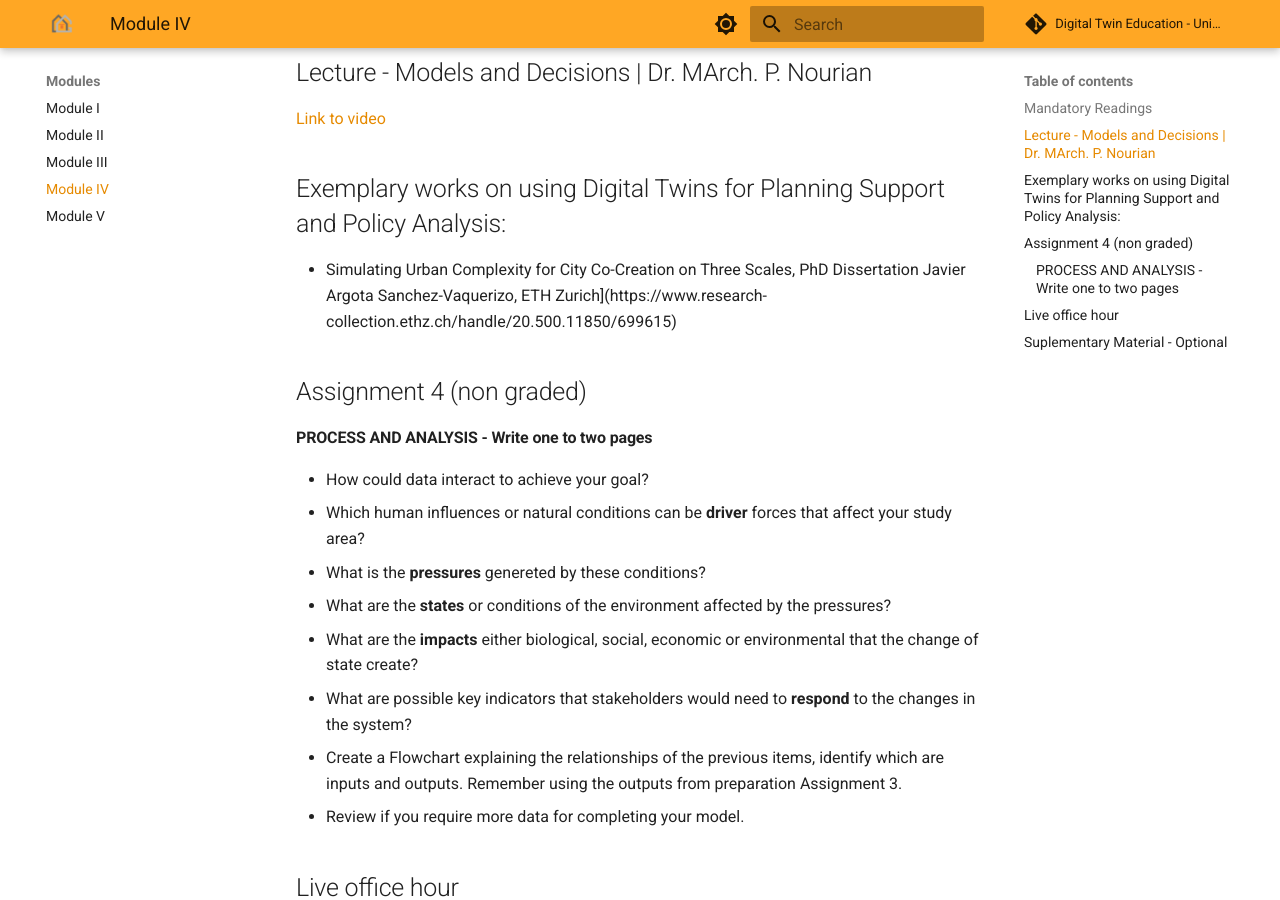
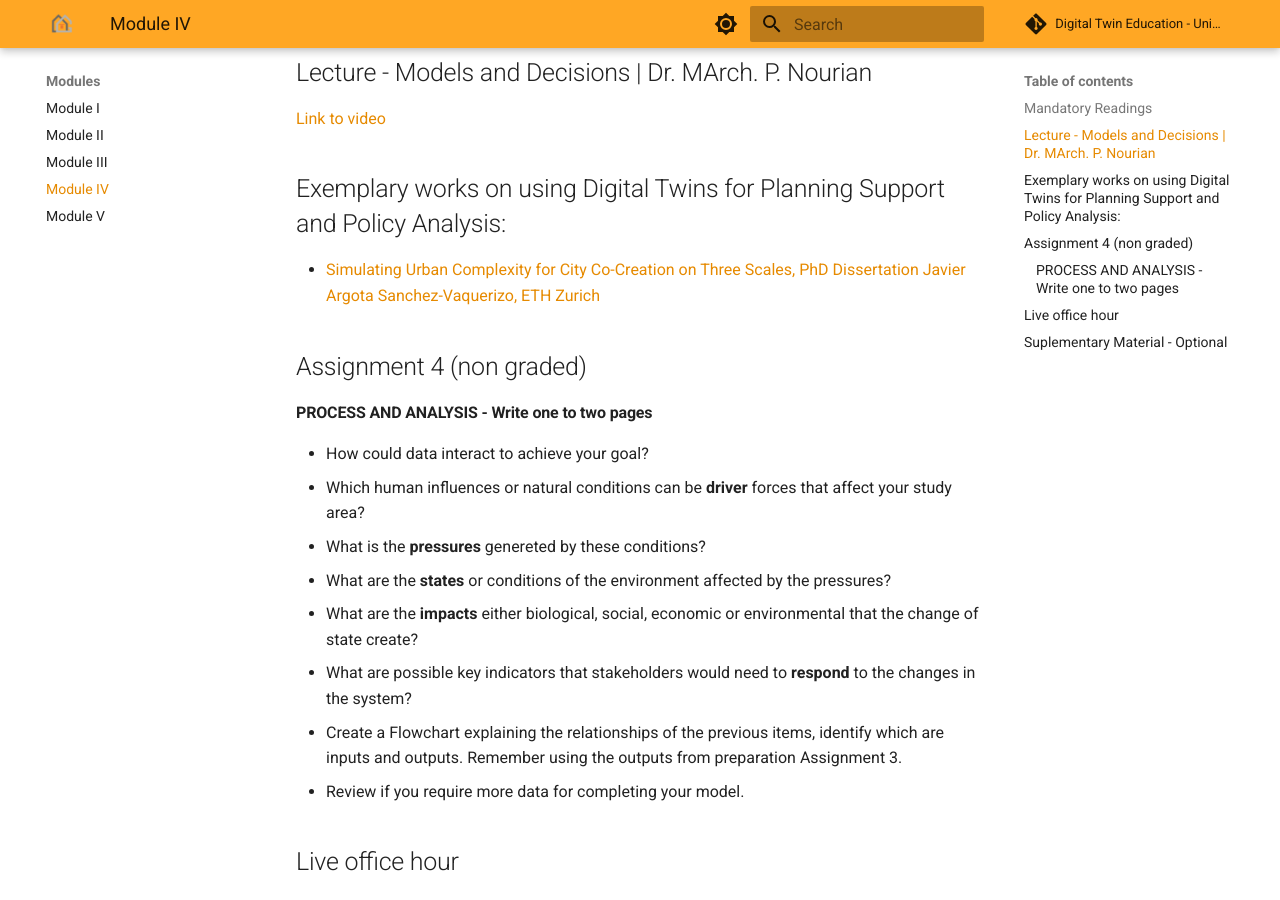
Before and after one commit to DigitalTwin-Geohub/DigitalTwinEducation, an MkDocs documentation site: the page built from docs/Modules/Module IV.md, in a window 1280 px wide and 900 px high, scrolled down 995 px. Built offline with MkDocs 1.6.1 and Material for MkDocs 9.7.7, drawn with Linux system fonts in a browser that asks for light colours; comment, search, counter and statistics services are not loaded.

Commit message:
Update Module IV.md

```diff
--- a/docs/Modules/Module IV.md
+++ b/docs/Modules/Module IV.md
@@ -32,7 +32,7 @@ Practical Guidelines for Building Planning Support Systems in Python:
 
 ## Exemplary works on using Digital Twins for Planning Support and Policy Analysis:
 
-* Simulating Urban Complexity for City Co-Creation on Three Scales, PhD Dissertation Javier Argota Sanchez-Vaquerizo, ETH Zurich](https://www.research-collection.ethz.ch/handle/20.500.11850/699615)
+* [Simulating Urban Complexity for City Co-Creation on Three Scales, PhD Dissertation Javier Argota Sanchez-Vaquerizo, ETH Zurich](https://www.research-collection.ethz.ch/handle/20.500.11850/699615)
 
 ## Assignment 4 (non graded)
 
```
